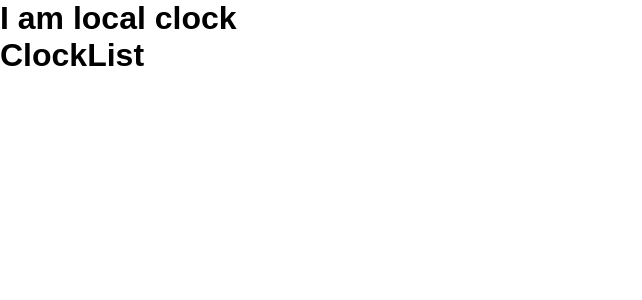
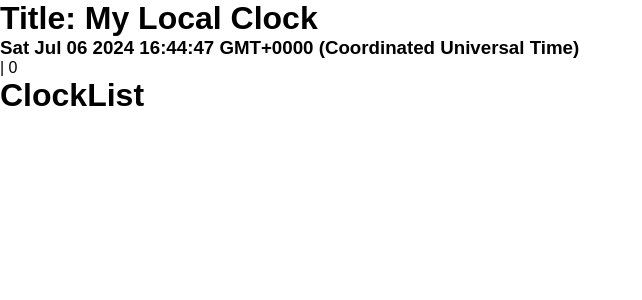
Before and after one commit to Jahirul-Islam-Jantu/TrackZone-Project, a React (Vite) app in the folder track-zone/: page / in a window 1280 px wide. Shown: the top 300 px of the page, without its empty margins (0-642 px from the left). Built offline with nearby package versions, Linux system fonts and the light colour scheme.

Commit message:
show date

```diff
--- a/track-zone/src/App.jsx
+++ b/track-zone/src/App.jsx
@@ -4,13 +4,13 @@ import ClockList from "./components/clockList/ClockList.jsx";
 import useClock from "./hooks/useClock.jsx";
 
 const App = () => {
-const {date: localDate} = useClock()
+const {date: localDate, timezone, offset} = useClock()
 
 
 
     return (
         <div>
-            <LocalClock date={localDate} />
+            {localDate !== null && (<LocalClock date={localDate} timezone={timezone} offset={offset}  />)}
             <ClockList/>
         </div>
     );
--- a/track-zone/src/components/localClock/LocalClock.jsx
+++ b/track-zone/src/components/localClock/LocalClock.jsx
@@ -1,9 +1,10 @@
+import ClockDisplay from "../shared/clockDisplay/ClockDisplay.jsx";
 
 
-const LocalClock = () => {
+const LocalClock = ({date, timezone, offset}) => {
     return (
         <div>
-            <h1>I am local clock</h1>
+            <ClockDisplay date={date} title={"My Local Clock"} timezone={timezone} offset={offset} />
         </div>
     );
 };
--- /dev/null
+++ b/track-zone/src/components/shared/clockDisplay/ClockDisplay.jsx
@@ -0,0 +1,13 @@
+import React from 'react';
+
+const ClockDisplay = ({date,title, timezone, offset}) => {
+    return (
+        <div>
+            <h1>Title: {title}</h1>
+            <h3>{ date.toString() }</h3>
+            <p>{timezone} | {offset / 60}</p>
+        </div>
+    );
+};
+
+export default ClockDisplay;
--- a/track-zone/src/hooks/useClock.jsx
+++ b/track-zone/src/hooks/useClock.jsx
@@ -35,8 +35,8 @@ const UseClock = ( timezone, offset = 0 ) => {
                     setLocalDate(newUtc)
                     }else{
                         const newUtc = addMinutes(utc, -localOffset)
-                        console.log(newUtc)
                         setLocalDate(newUtc)
+                        // TODO: find timezone
                     }
             }
 
```
